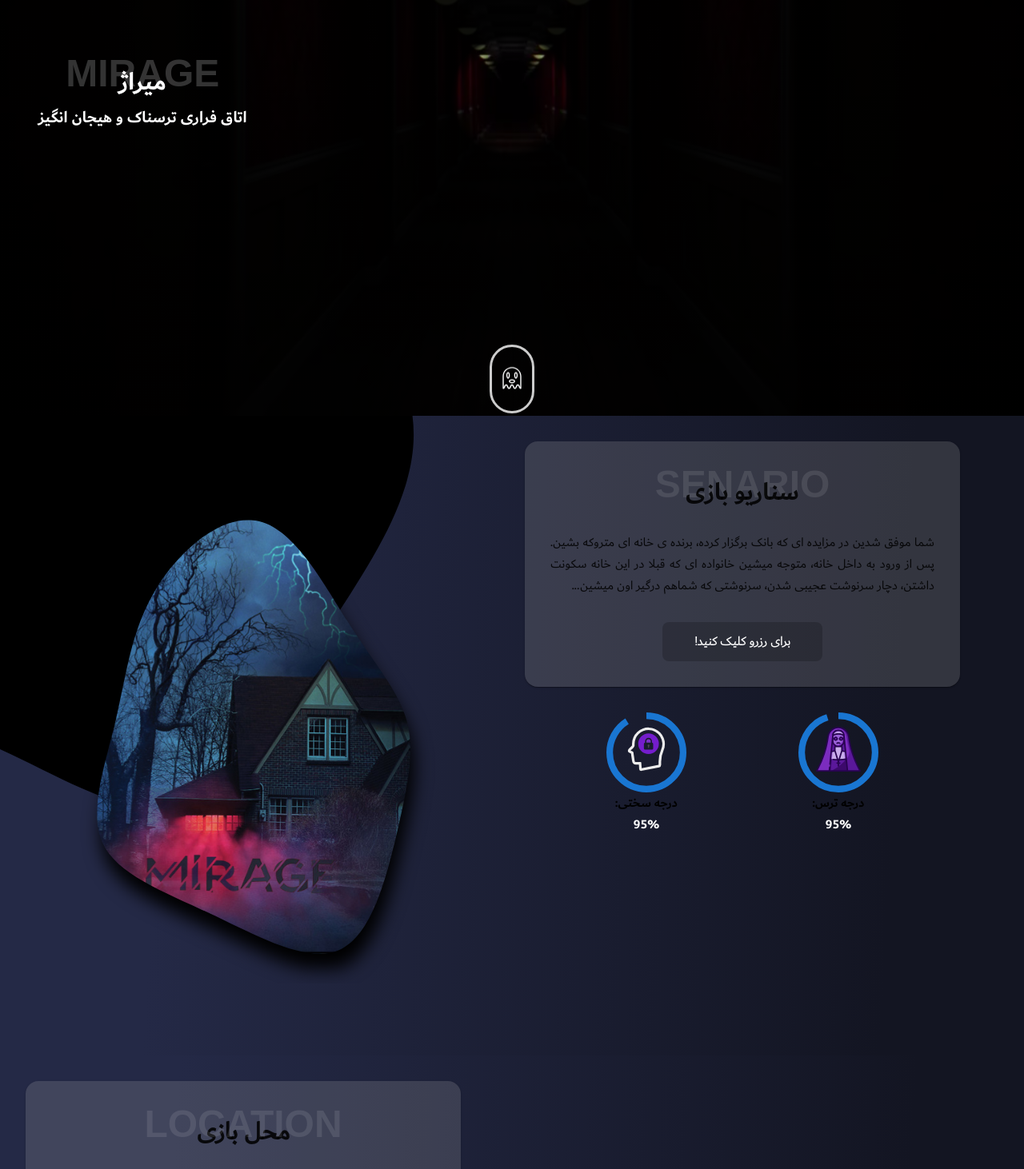
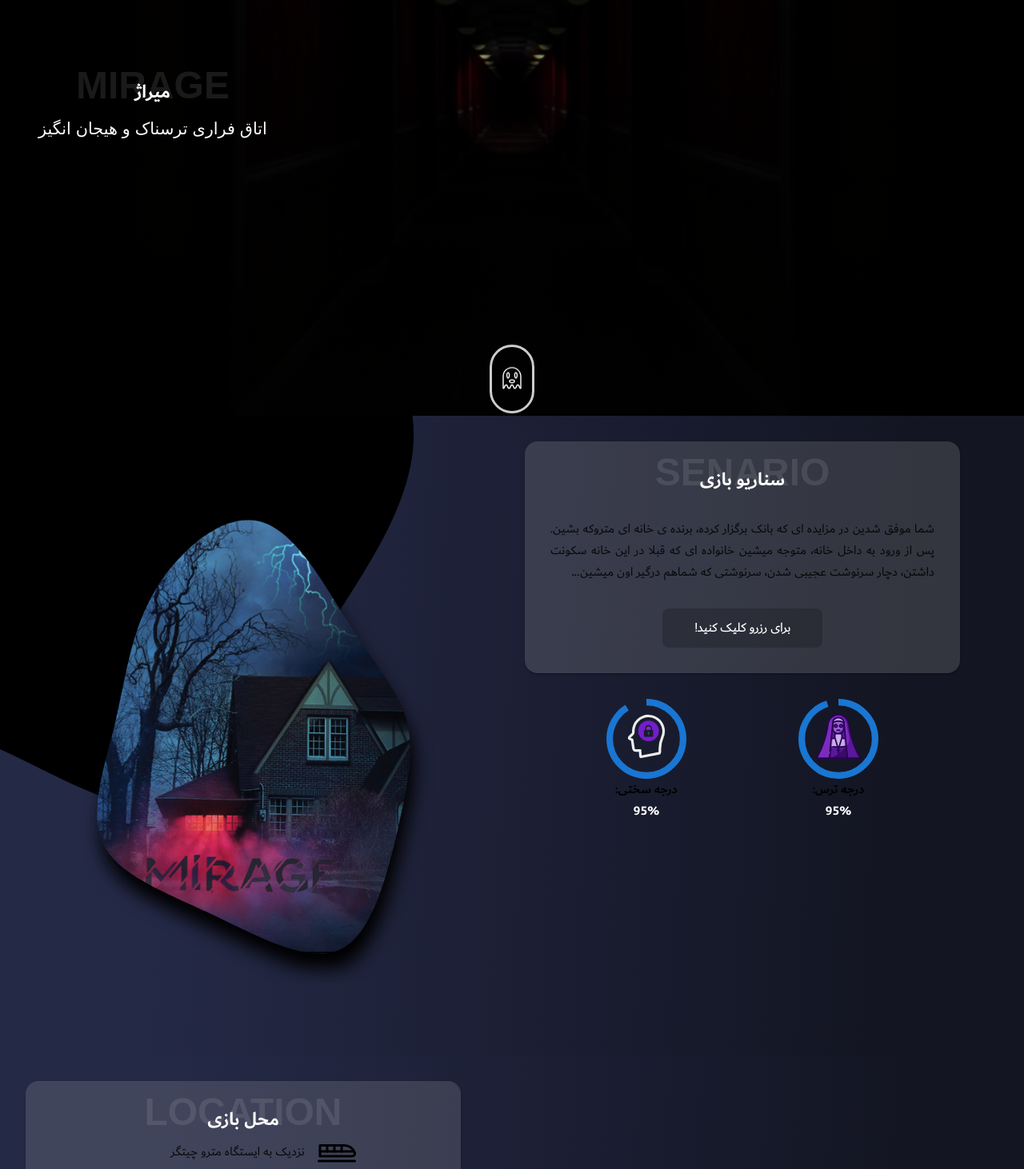
Before and after one commit to sarakasiri/unipro, a React (Create React App) app: page /games in a window 1280 px wide. Shown: the part 280-1742 px from the top of the page at 80% size. Built offline with nearby package versions, Linux system fonts and the light colour scheme.

Commit message:
complete title component

```diff
--- a/src/containers/games/Games.js
+++ b/src/containers/games/Games.js
@@ -70,9 +70,8 @@ const Games = () => {
                             <MouseHeader target="section1" />
                             <div className={classes.gameTitle}>
                                 <div className={classes.gameTitleBox}>
-                                    <span className={classes.englishTitle}>Mirage</span>
-                                    <span className={classes.persianTitle}>میراژ</span>
-                                    <span className={`${classes.persianTitle} ${classes.persianTitle2}`}>اتاق فراری ترسناک و هیجان انگیز</span>
+                                    <Title englishTitle="Mirage" persianTitle="میراژ" />
+                                    <span className={classes.persianTitle2}>اتاق فراری ترسناک و هیجان انگیز</span>
                                 </div>
                             </div>
                         </div>
@@ -96,16 +95,13 @@ const Games = () => {
                             </svg>
                             <div className={classes.aboutGameBox}>
                                 <Card className={classes.senario}>
-                                    <span className={classes.senarioLogo}>
-                                        Senario
-                                    </span>
-                                    <h1>
-                                        سناریو بازی
-                                    </h1>
+                                    <Title englishTitle="Senario" persianTitle="سناریو بازی" />
+                                    <div className={classes.senarioContent}>
                                         <span>
                                             شما موفق شدین در مزایده ای که بانک برگزار کرده، برنده ی خانه ای متروکه بشین. پس از ورود به داخل خانه، متوجه میشین خانواده ای که قبلا در این خانه سکونت داشتن، دچار سرنوشت عجیبی شدن، سرنوشتی که شماهم درگیر اون میشین...
                                         </span>
                                         <AnimationButton data_hover="رزور" data_button="برای رزرو کلیک کنید!" />
+                                    </div>
                                 </Card>
                                 <div className={classes.infoGame}>
                                     <div className={classes.hardshipLevel}>
@@ -132,18 +128,15 @@ const Games = () => {
                             <LazyLoadImage src={location} className={classes.locationImage} />
                             <div className={classes.loactionGameBox}>
                                 <Card className={classes.location}>
-                                    <span className={classes.locationLogo}>
-                                        Location
-                                    </span>
-                                    <h1>
-                                        محل بازی
-                                    </h1>
+                                    <Title englishTitle="Location" persianTitle=" محل بازی" />
+                                    <div className={classes.address}>
                                         <span>
                                             <LazyLoadImage src={metro} className={classes.locationIcon} /> نزدیک به ایستگاه مترو چیتگر
                                         </span>
                                         <span>
                                             <LazyLoadImage src={locationSVG} className={classes.locationIcon} /> تهران - چیتگر - بلوار کوهک - پلاک ۱۳
                                         </span>
+                                    </div>
                                 </Card>
                             </div>
                         </div>
@@ -156,12 +149,6 @@ const Games = () => {
                     <Grid item xs={12}>
                         <div className={classes.commentsBg}>
                             <Title englishTitle="Comments" persianTitle="نظرات کاربران میراژ" />
-                            {/* <div className={classes.commentsTitleBox}>
-                                <span className={classes.commentsLogo}>
-
-                                </span>
-                                <h2 className={classes.commentsTitle}></h2>
-                            </div> */}
                             <AliceCarousel
                                 disableDotsControls
                                 disableButtonsControls
--- a/src/containers/games/styles/Games.module.scss
+++ b/src/containers/games/styles/Games.module.scss
@@ -62,6 +62,7 @@
 
 .gameTitle .persianTitle2 {
     font-size: 1.3rem;
+    margin-top: 5rem;
 }
 
 .sectionBoxImage {
@@ -121,21 +122,11 @@
     direction: rtl;
 }
 
-.senarioLogo {
-    line-height: 1;
-    text-transform: uppercase;
-    font-weight: 900 !important;
-    font-family: "Work Sans", sans-serif !important;
-    position: absolute;
-    font-size: 3rem;
-    left: 50%;
-    transform: translate(-50%, 30%);
-    color: rgba(255, 255, 255, 0.1);
-}
-
-.senario h1 {
-    font-family: Dubai_Bold !important;
-    z-index: 2;
+.senarioContent {
+    margin-top: 5rem;
+    display: flex;
+    flex-direction: column;
+    align-items: center;
 }
 
 .infoGame {
@@ -189,18 +180,6 @@
     bottom: 0%;
     right: 0%;
     transform: translate(-7%, -7%);
-    // animation: scroll 5s infinite alternate;
-    @keyframes scroll {
-        0% {
-            transform: rotate(3deg);
-        }
-        50% {
-            transform: rotate(-3deg);
-        }
-        100% {
-            transform: rotate(3deg);
-        }
-    }
 }
 
 .loactionGameBox {
@@ -228,16 +207,8 @@
     direction: rtl;
 }
 
-.locationLogo {
-    line-height: 1;
-    text-transform: uppercase;
-    font-weight: 900 !important;
-    font-family: "Work Sans", sans-serif !important;
-    position: absolute;
-    font-size: 3rem;
-    left: 50%;
-    transform: translate(-50%, 30%);
-    color: rgba(255, 255, 255, 0.1);
+.address {
+    margin-top: 3rem;
 }
 
 .location span {
@@ -288,30 +259,6 @@
     position: relative;
 }
 
-.commentsTitleBox {
-    position: absolute;
-    top: 0;
-    left: 50%;
-    transform: translate(-50%, 10%);
-}
-
-.commentsLogo {
-    line-height: 1;
-    text-transform: uppercase;
-    font-weight: 900 !important;
-    font-family: "Work Sans", sans-serif !important;
-    position: absolute;
-    font-size: 3rem;
-    left: 50%;
-    transform: translate(-50%, 15%);
-    color: rgba(255, 255, 255, 0.1);
-}
-
-.commentsTitle {
-    font-family: Dubai_Bold !important;
-    color: #fefefe;
-}
-
 .addCommentButton {
     position: absolute;
     bottom: 0;
```
Lines whose indentation alone changed are shown as unchanged.
